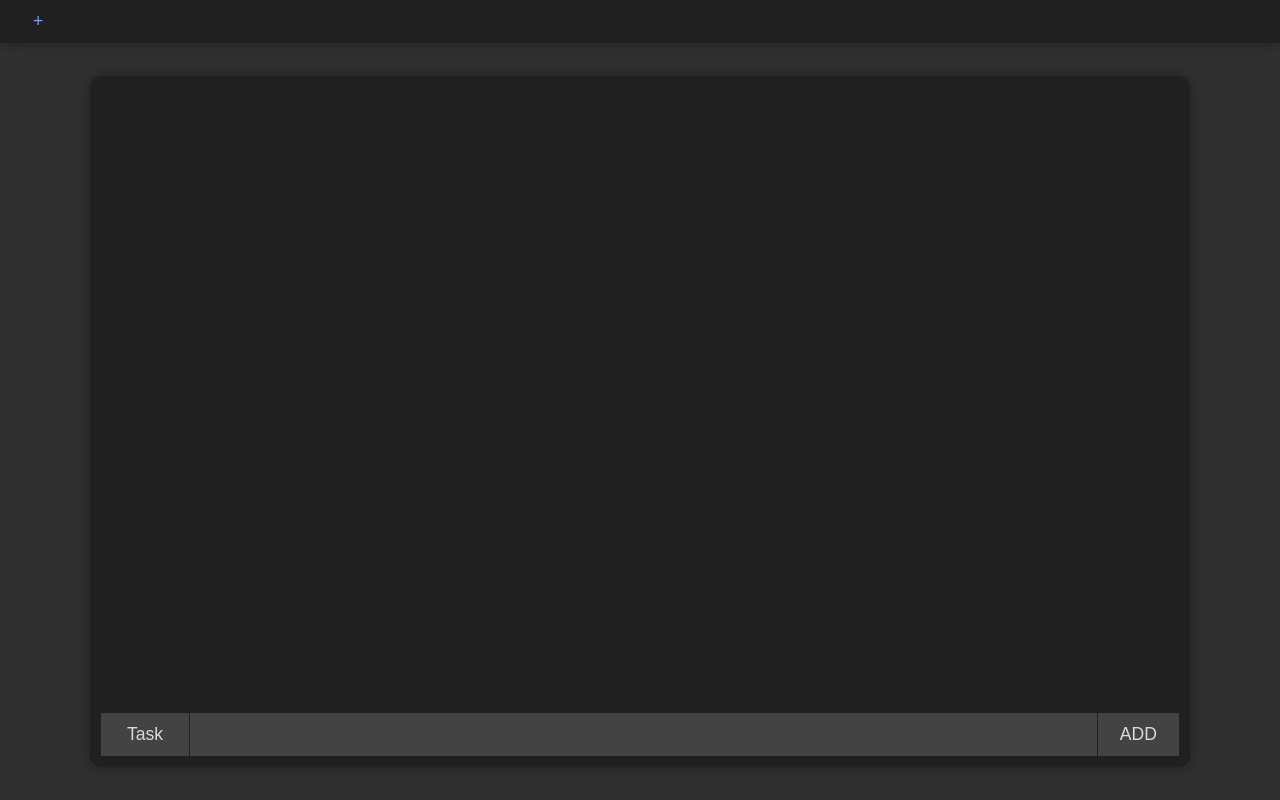
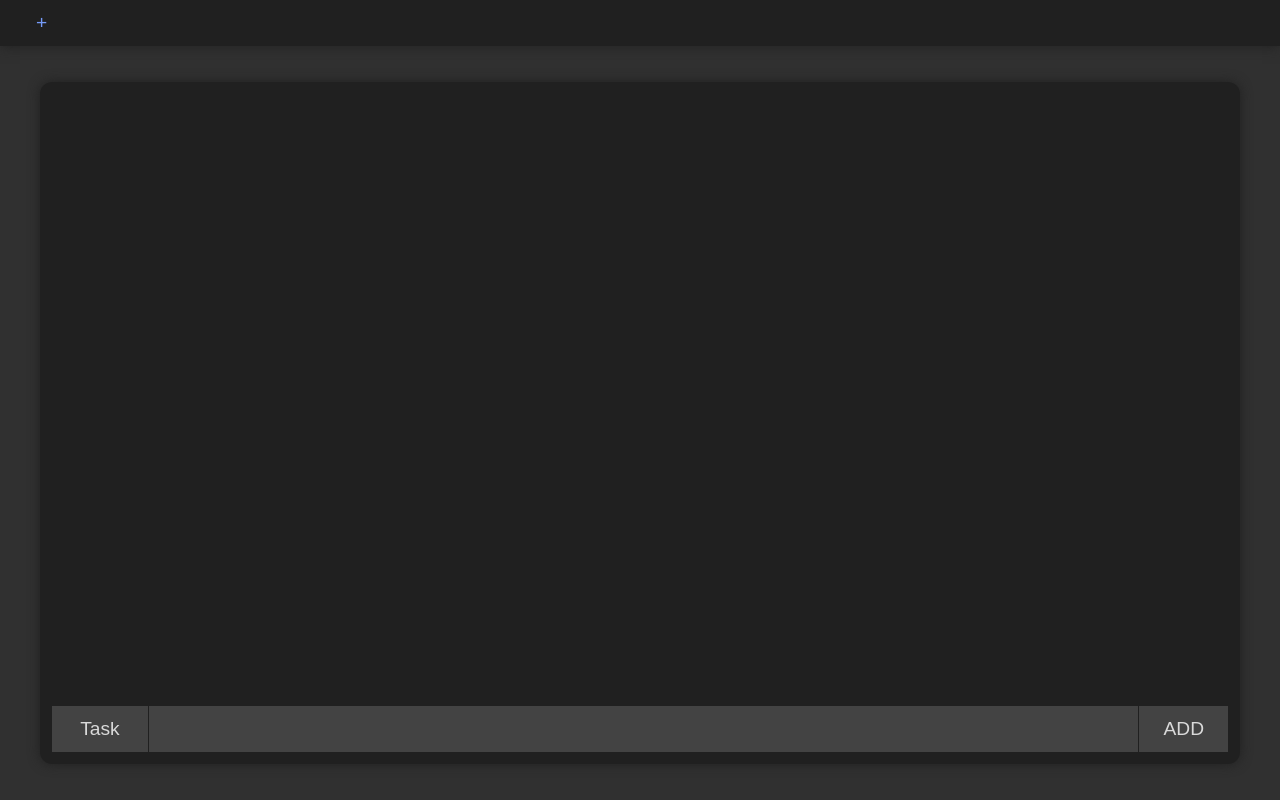
Before and after one commit to devshashtag/flow-planner, a website: page index.html in a window 1280 px wide. Drawn offline with nearby package versions, Linux system fonts and the light colour scheme; files that its build step writes are made by us from their sources.

Commit message:
rem size changed
devConfig removed

```diff
--- a/assets/js/index.js
+++ b/assets/js/index.js
@@ -4,6 +4,4 @@ import Interface from '/assets/js/modules/interface.js';
 export const storage = new Storage();
 export const ui = new Interface();
 
-window.addEventListener('DOMContentLoaded', () => {
-  storage.devConfig();
-});
+window.addEventListener('DOMContentLoaded', () => {});
--- a/assets/js/modules/interface.js
+++ b/assets/js/modules/interface.js
@@ -149,8 +149,8 @@ class Interface {
 
         // add new group
         const group = {
+          id: storage.getGroupId(),
           name: name,
-          id: storage.getGroupId(),
           active: true,
         };
 
@@ -181,8 +181,8 @@ class Interface {
     // new item
     const item = {
       id: storage.getItemId(),
+      type: type,
       text: text,
-      type: type,
       status: status,
       created: date,
     };
--- a/assets/js/modules/storage.js
+++ b/assets/js/modules/storage.js
@@ -80,46 +80,6 @@ class Storage {
     this.setGroupItems(groupItems);
     this.saveConfig();
   }
-
-  devConfig() {
-    this.config = {
-      groups: [],
-      items: {},
-      types: [
-        { type: 'task', status: '', selected: true },
-        { type: 'task', status: 'done' },
-        { type: 'task', status: 'failed' },
-        { type: 'note', status: '' },
-      ],
-      counters: {
-        groups: 6,
-        items: 9,
-      },
-    };
-
-    const groups = [
-      { name: 'Daily Tasks', id: 1, active: true },
-      { name: 'Weekly Tasks', id: 2 },
-      { name: 'Monthly Tasks', id: 3 },
-      { name: 'Habits', id: 4 },
-      { name: 'Routines', id: 5 },
-    ];
-
-    groups.forEach((group) => this.newGroup(group));
-
-    this.config.items[1] = [
-      { id: 1, type: 'task', created: getDate(), text: 'normal tasks' },
-      { id: 2, type: 'task', created: getDate(), text: 'normal tasks' },
-      { id: 3, type: 'task', created: getDate(), text: 'done tasks', status: 'done' },
-      { id: 4, type: 'task', created: getDate(), text: 'done tasks', status: 'done' },
-      { id: 5, type: 'task', created: getDate(), text: 'failed tasks', status: 'failed' },
-      { id: 6, type: 'task', created: getDate(), text: 'failed tasks', status: 'failed' },
-      { id: 7, type: 'note', created: getDate(), text: 'notes' },
-      { id: 8, type: 'note', created: getDate(), text: 'multiline\n\n\nitems\n\n\n\n\n\nis allowed' },
-    ];
-
-    this.saveConfig();
-  }
 }
 
 export default Storage;
--- a/assets/scss/base/_typographi.scss
+++ b/assets/scss/base/_typographi.scss
@@ -1,14 +1,20 @@
 html {
   height: 100%;
 
-  // 1rem = 10px
-  // 16 * 0.625 = 10px
-  font-size: 0.625rem;
+  // 1rem = 8px
+  // 16 * 0.5 = 8px
+  font-size: 0.5rem;
 
-  // 1rem = 11px
-  // 16 * 0.6875 = 11px
+  @include breakpoint(sm) {
+    // 1rem = 10px
+    // 16 * 0.625 = 10px
+    font-size: 0.625rem;
+  }
+
   @include breakpoint(md) {
-    font-size: 0.6875rem;
+    // 1rem = 12px
+    // 16 * 0.75 = 12px
+    font-size: 0.75rem;
   }
 }
 
```
